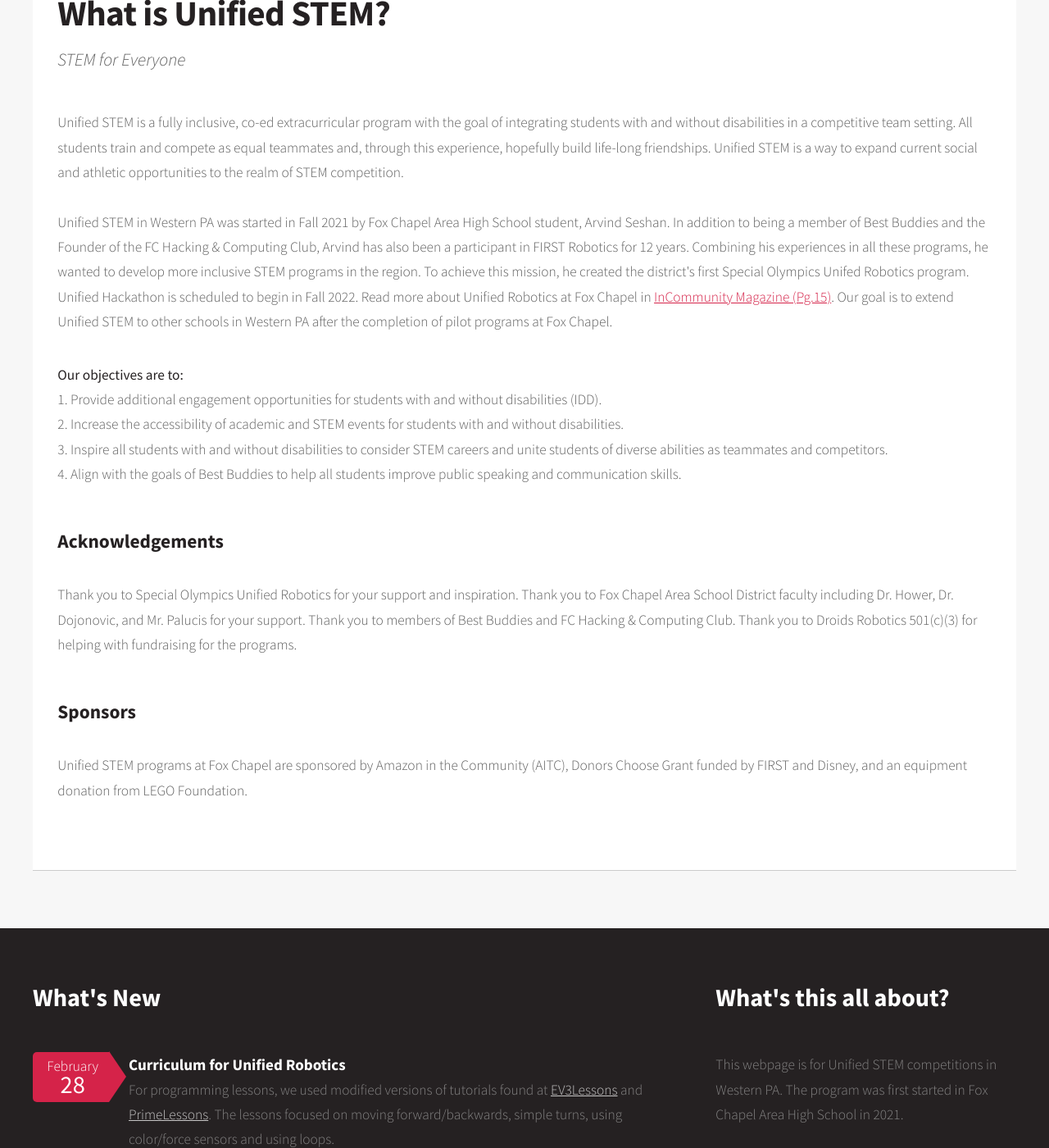
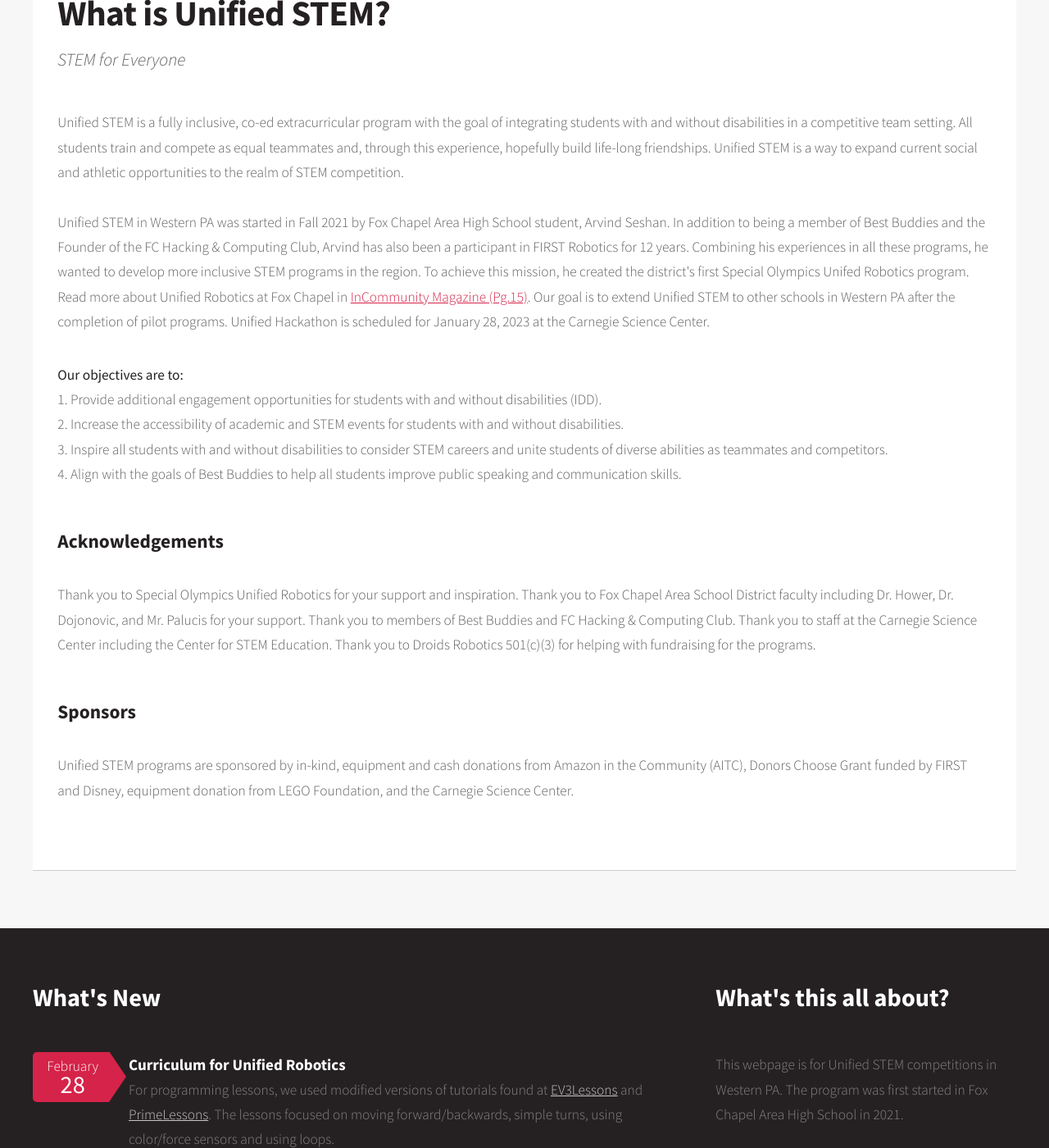
Before and after one commit to arvindseshan/Unified-STEM, a Jekyll site: the page built from about.html, in a window 1280 px wide and 1400 px high, scrolled down 1067 px. Shown: the whole window at 82% size. Built offline with Jekyll 4.4.1, drawn with Linux system fonts in a browser that asks for light colours.

Commit message:
Updated pages

```diff
--- a/about.html
+++ b/about.html
@@ -18,7 +18,7 @@ layout: default
 							<p>
 								Unified STEM is a fully inclusive, co-ed extracurricular program with the goal of integrating students with and without disabilities in a competitive team setting. All students train and compete as equal teammates and, through this experience, hopefully build life-long friendships. Unified STEM is a way to expand current social and athletic opportunities to the realm of STEM competition.
 <br><br>
-								Unified STEM in Western PA was started in Fall 2021 by Fox Chapel Area High School student, Arvind Seshan. In addition to being a member of Best Buddies and the Founder of the FC Hacking & Computing Club, Arvind has also been a participant in FIRST Robotics for 12 years. Combining his experiences in all these programs, he wanted to develop more inclusive STEM programs in the region. To achieve this mission, he created the district's first Special Olympics Unifed Robotics program. Unified Hackathon is scheduled to begin in Fall 2022. Read more about Unified Robotics at Fox Chapel in <a href="https://viewer.joomag.com/in-fox-chapel-area/M0264874001460743658">InCommunity Magazine (Pg.15)</a>. Our goal is to extend Unified STEM to other schools in Western PA after the completion of pilot programs at Fox Chapel.
+								Unified STEM in Western PA was started in Fall 2021 by Fox Chapel Area High School student, Arvind Seshan. In addition to being a member of Best Buddies and the Founder of the FC Hacking & Computing Club, Arvind has also been a participant in FIRST Robotics for 12 years. Combining his experiences in all these programs, he wanted to develop more inclusive STEM programs in the region. To achieve this mission, he created the district's first Special Olympics Unifed Robotics program.  Read more about Unified Robotics at Fox Chapel in <a href="https://viewer.joomag.com/in-fox-chapel-area/M0264874001460743658">InCommunity Magazine (Pg.15)</a>. Our goal is to extend Unified STEM to other schools in Western PA after the completion of pilot programs. Unified Hackathon is scheduled for January 28, 2023 at the Carnegie Science Center.
 								<p>
 								<b> Our objectives are to: </b><br>
 								1.	Provide additional engagement opportunities for students with and without disabilities (IDD).<br>
@@ -32,14 +32,14 @@ layout: default
 								<header>
 									<h3>Acknowledgements</h3>
 								</header>
-								<p>Thank you to Special Olympics Unified Robotics for your support and inspiration. Thank you to Fox Chapel Area School District faculty including Dr. Hower, Dr. Dojonovic, and Mr. Palucis for your support. Thank you to members of Best Buddies and FC Hacking & Computing Club. Thank you to Droids Robotics 501(c)(3) for helping with fundraising for the programs.
+								<p>Thank you to Special Olympics Unified Robotics for your support and inspiration. Thank you to Fox Chapel Area School District faculty including Dr. Hower, Dr. Dojonovic, and Mr. Palucis for your support. Thank you to members of Best Buddies and FC Hacking & Computing Club. Thank you to staff at the Carnegie Science Center including the Center for STEM Education. Thank you to Droids Robotics 501(c)(3) for helping with fundraising for the programs.
 								</p>
 
 								<section>
 									<header>
 										<h3>Sponsors</h3>
 									</header>
-									<p>Unified STEM programs at Fox Chapel are sponsored by Amazon in the Community (AITC), Donors Choose Grant funded by FIRST and Disney, and an equipment donation from LEGO Foundation.
+									<p>Unified STEM programs are sponsored by in-kind, equipment and cash donations from Amazon in the Community (AITC), Donors Choose Grant funded by FIRST and Disney, equipment donation from LEGO Foundation, and the Carnegie Science Center.
 									</p>
 								<p>
 
--- a/unifiedrobotics.html
+++ b/unifiedrobotics.html
@@ -21,7 +21,7 @@ layout: default
 									<p>
 										Unified Robotics exposes students with and without disabilities to engineering, programming and robotics, while also fostering social inclusion, equity, understanding and belonging. Students without disabilities, who are active members of Best Buddies, work alongside students with disabilities in partnerships to build robots in small teams (4 students) using LEGO® MINDSTORMS sets donated to FCAHS by LEGO® Foundation and SPIKE Primes sets purchased through funding from Amazon in the Community and FIRST/Disney. Each team designs, builds, and programs their own robot during the weekly afterschool sessions. On the final Competition Day, each team competes in a tournament-style competition. Students must be an active member of Best Buddies, be able to remain after school, and have their own transportation home. Space is limited. If you are a student in Fox Chapel Area High School, you can sign up via the Educational Support Department (Contact Dr. Dokonovic, Stacie_Dojonovic@fcasd.edu).
 <br><br>
-										If you would like to start Unified Robotics at your school, please contact us. We can share our process and curriculum.
+										If you would like to start Unified Robotics at your school, please contact us (droids.robotics@gmail.com). We can share our process and curriculum.
 									</p>
 									<p>
 
```
